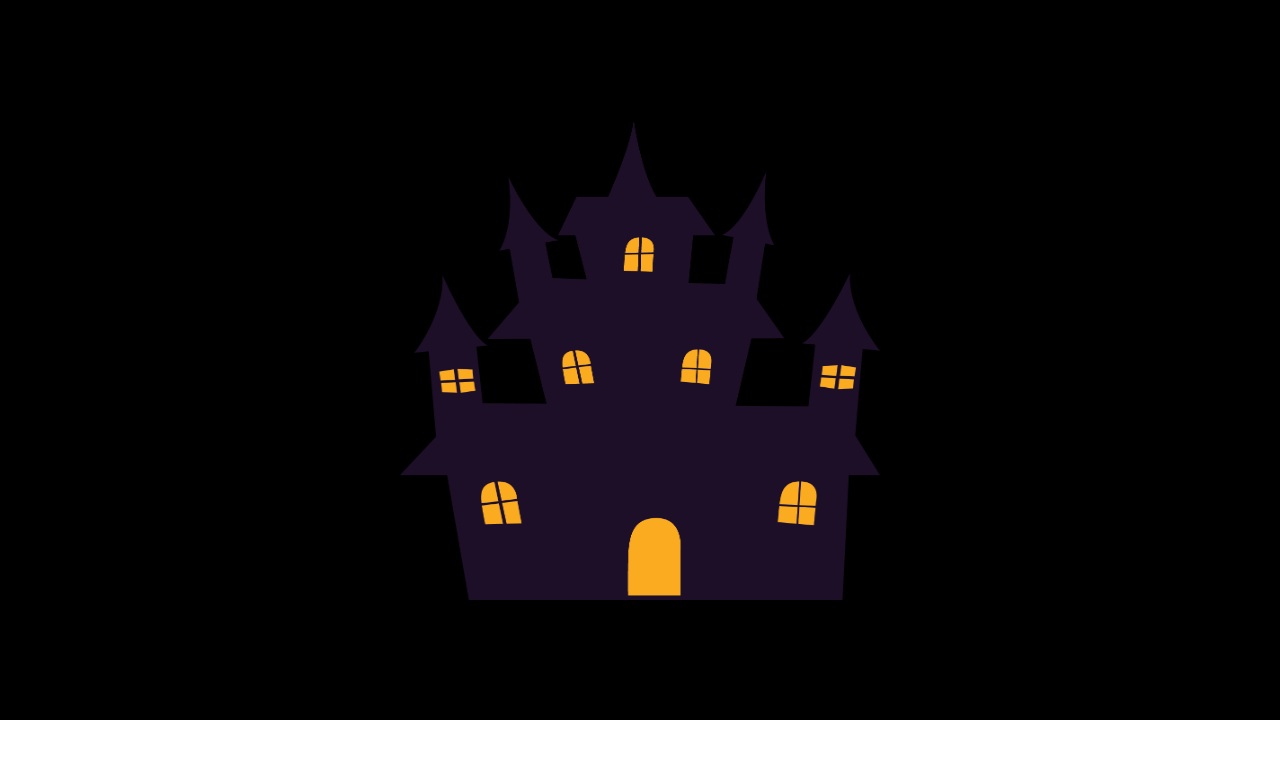
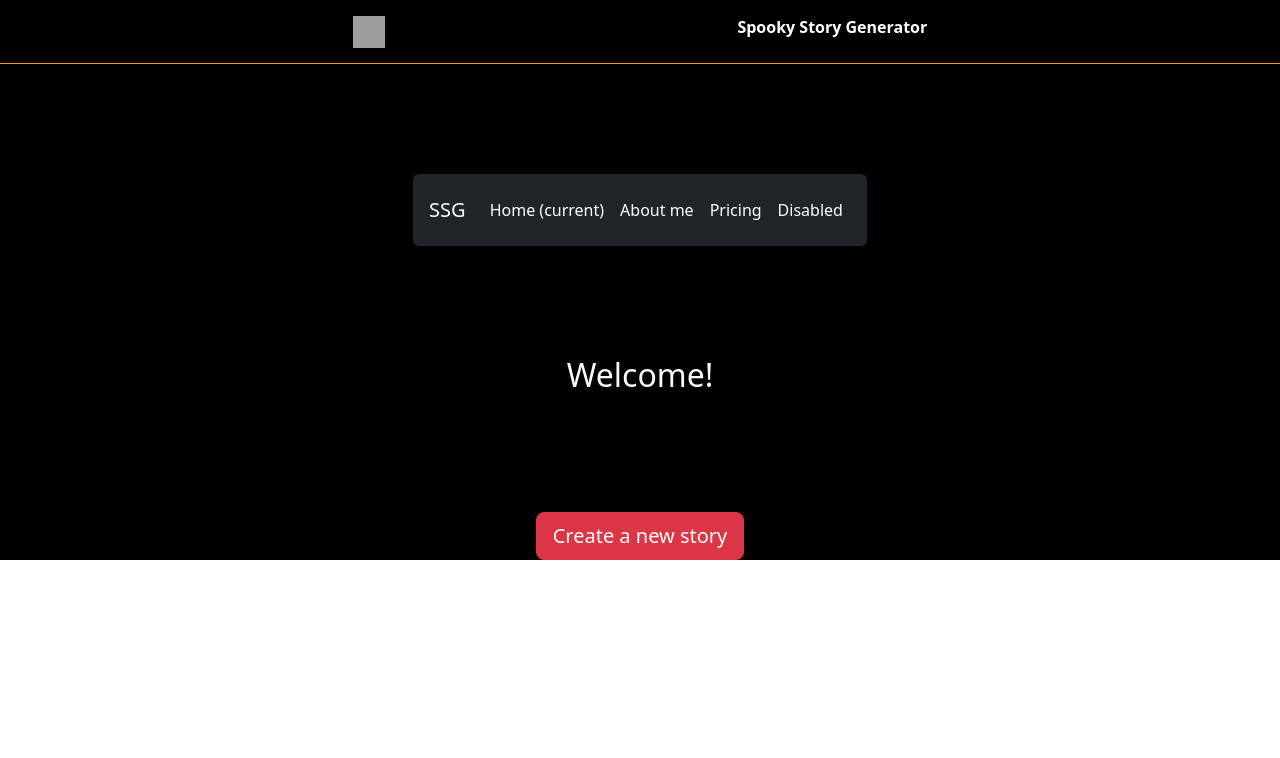
Before and after one commit to Vitor104/spooky-story-generator, a React (Create React App) app: page / in a window 1280 px wide. Shown: the top 758 px of the page. Built offline with nearby package versions, Linux system fonts and the light colour scheme; grey boxes are pictures that could not be loaded.

Commit message:
o header está quase finalizado

```diff
--- a/src/App.css
+++ b/src/App.css
@@ -1,4 +1,4 @@
 .App {
   text-align: center;
-  background-color: #262262;
+  background-color: #000000;
 }
--- a/src/components/header/header.js
+++ b/src/components/header/header.js
@@ -1,5 +1,6 @@
 import React from "react";
-import Castle from './Castle 1024px.png';
+import hidePumpkin from './pumpkin1.png';
+import pumpkin from './pumpkin-2892303_1280.jpg';
 import styles from './header.module.css';
 import Bat from './bat1.png';
 import NavBar from "../navbar/navBar";
@@ -7,7 +8,13 @@ import NavBar from "../navbar/navBar";
 function Header() {
     return (
     <div className={styles.header}>
-        <img className={styles.castle} src={Castle} alt="castle"></img>
+        <section className={styles.appName}>
+            <img className={styles.pumpkinImage} src={pumpkin} alt="hide pumpkin"></img>
+            <h1 className={styles.name}>Spooky Story Generator</h1>
+        </section>
+        <NavBar />
+        <h2 class='text-light'>Welcome!</h2>
+        <button type="button" class="btn btn-danger btn-lg">Create a new story</button>
     </div>
     )
 }
--- a/src/components/header/header.module.css
+++ b/src/components/header/header.module.css
@@ -5,20 +5,40 @@
 }
 
 .header {
-    height: 45em;
-    width: auto;
+    height: 35em;
+    width: 100%;
     display: flex;
     align-items: center;
-    justify-content: center;
+    justify-content: space-between;
     flex-direction: column;
     background-color: black;
 }
 
-.castle {
-    height: 30em;
-    width: 30em;
-    margin: 0 auto;
+.appName {
+    width: 100%;
+    height: 4em;
+    border-bottom: 1px solid #F29F05;
+    display: flex;
+    align-items: center;
+    justify-content: space-evenly;
 }
+
+.pumpkinImage {
+    height: 2em;
+    width: 2em;
+}
+
+.name {
+    font-size: 16px;
+    font-weight: bolder;
+    color: white;
+}
+
+.pumpkin {
+    height: 25em;
+    width: 25em;
+}
+
 
 
 .animatedBat {
@@ -38,12 +58,3 @@
         left: 100%; /* Move to the right, off-screen */
     }
 }
-
-@keyframes theWelcome {
-    0% {
-        left: 20px; /* Start off-screen on the left */
-    }
-    100% {
-        left: 100%; /* Move to the right, off-screen */
-    }
-}
--- a/src/components/navbar/navBar.js
+++ b/src/components/navbar/navBar.js
@@ -4,18 +4,28 @@ import Pumpkin1 from '../header/pumpkin1.png';
 
 function NavBar() {
     return (
-        <nav className={styles.nav}>
-            <ul className={styles.ul}>
-                <li className={styles.li}>
-                    <img className={styles.hoverPumpkin} src={Pumpkin1} alt="Pumpkin"></img>
-                    About me
-                </li>
-                <li>
-                    <img className={styles.hoverPumpkin} src={Pumpkin1} alt="Pumpkin"></img>
-                    Home
-                </li>
-            </ul>
-        </nav>
+        <nav class="navbar navbar-expand-lg navbar-light bg-dark rounded p-3">
+        <a class="navbar-brand text-white" href="#">SSG</a>
+        <button class="navbar-toggler bg-white" type="button" data-toggle="collapse" data-target="#navbarNav" aria-controls="navbarNav" aria-expanded="false" aria-label="Toggle navigation">
+    <span class="navbar-toggler-icon"></span>
+  </button>
+  <div class="collapse navbar-collapse" id="navbarNav">
+    <ul class="navbar-nav">
+      <li class="nav-item active">
+        <a class="nav-link text-white" href="#">Home <span class="sr-only">(current)</span></a>
+      </li>
+      <li class="nav-item">
+        <a class="nav-link text-white" href="#">About me</a>
+      </li>
+      <li class="nav-item">
+        <a class="nav-link text-white" href="#">Pricing</a>
+      </li>
+      <li class="nav-item">
+        <a class="nav-link disabled text-white" href="#" tabindex="-1" aria-disabled="true">Disabled</a>
+      </li>
+    </ul>
+  </div>
+</nav>
     )
 }
 
```
